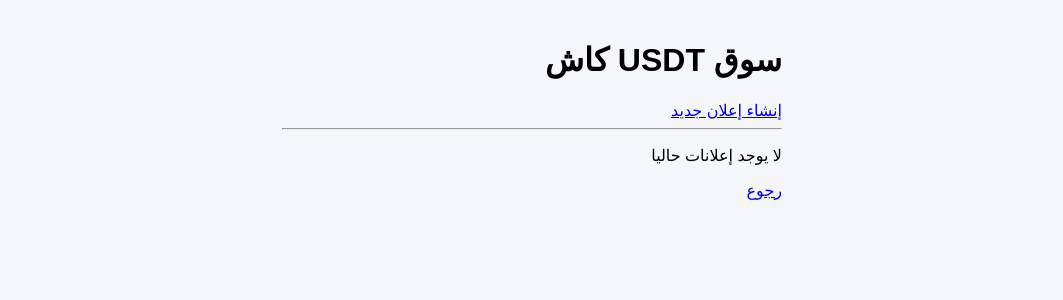
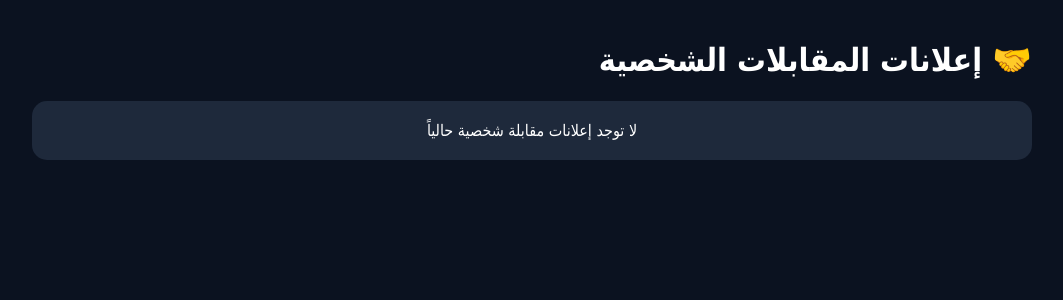
Before and after one commit to sameraishi460-cmd/USDT-P2P-Palestine, a Flask app: page /cash_market in a window 1280 px wide. Shown: the top 300 px of the page, without its empty margins (108-1171 px from the left). Run offline with Flask 3, Linux system fonts and the light colour scheme; data that the repository does not hold is empty.

Commit message:
Update cash_ads.html for personal interview ads

```diff
--- a/templates/cash_ads.html
+++ b/templates/cash_ads.html
@@ -2,65 +2,139 @@
 <html lang="ar" dir="rtl">
 
 <head>
+
 <meta charset="UTF-8">
-<title>سوق الكاش</title>
-<link rel="stylesheet" href="/static/style.css">
+
+<title>مقابلات شخصية - USDT P2P</title>
+
+<style>
+
+body{
+    background:#0b1220;
+    color:white;
+    font-family:tahoma;
+    margin:0;
+}
+
+.container{
+    max-width:1000px;
+    margin:auto;
+    padding:20px;
+}
+
+.card{
+    background:#1e293b;
+    padding:20px;
+    border-radius:18px;
+    margin-bottom:20px;
+}
+
+.title{
+    color:#22c55e;
+    font-size:22px;
+    font-weight:bold;
+}
+
+.info{
+    margin:10px 0;
+}
+
+.btn{
+    display:block;
+    text-align:center;
+    background:#16a34a;
+    color:white;
+    padding:12px;
+    border-radius:10px;
+    text-decoration:none;
+}
+
+.empty{
+    background:#1e293b;
+    padding:20px;
+    border-radius:15px;
+    text-align:center;
+}
+
+</style>
+
 </head>
+
 
 <body>
 
+
 <div class="container">
 
-<h1>سوق USDT كاش</h1>
 
-<a href="/create_cash_ad">
-إنشاء إعلان جديد
-</a>
-
-<hr>
+<h1>
+🤝 إعلانات المقابلات الشخصية
+</h1>
 
 
 {% for ad in ads %}
 
-<div class="box">
 
-<h3>
-{{ ad.amount }} USDT
-</h3>
-
-<p>
-السعر:
-{{ ad.price }}
-</p>
-
-<p>
-المدينة:
-{{ ad.city }}
-</p>
+<div class="card">
 
 
-<a href="/cash_ad/{{ad.id}}">
-عرض الإعلان
+<div class="title">
+🟢 مقابلة شخصية
+</div>
+
+
+<div class="info">
+👤 البائع:
+<b>{{ad.user}}</b>
+</div>
+
+
+<div class="info">
+💰 الكمية:
+<b>{{ad.amount}} USDT</b>
+</div>
+
+
+<div class="info">
+💵 السعر:
+<b>{{ad.price}}</b>
+</div>
+
+
+<div class="info">
+📍 المدينة:
+<b>{{ad.city}}</b>
+</div>
+
+
+<div class="info">
+📌 المكان:
+<b>{{ad.location}}</b>
+</div>
+
+
+<a class="btn" href="/cash_ad/{{ad.id}}">
+عرض التفاصيل
 </a>
 
 
 </div>
 
+
 {% else %}
 
-<p>
-لا يوجد إعلانات حاليا
-</p>
+
+<div class="empty">
+لا توجد إعلانات مقابلة شخصية حالياً
+</div>
+
 
 {% endfor %}
 
 
-<a href="/">
-رجوع
-</a>
-
 
 </div>
+
 
 </body>
 
```
